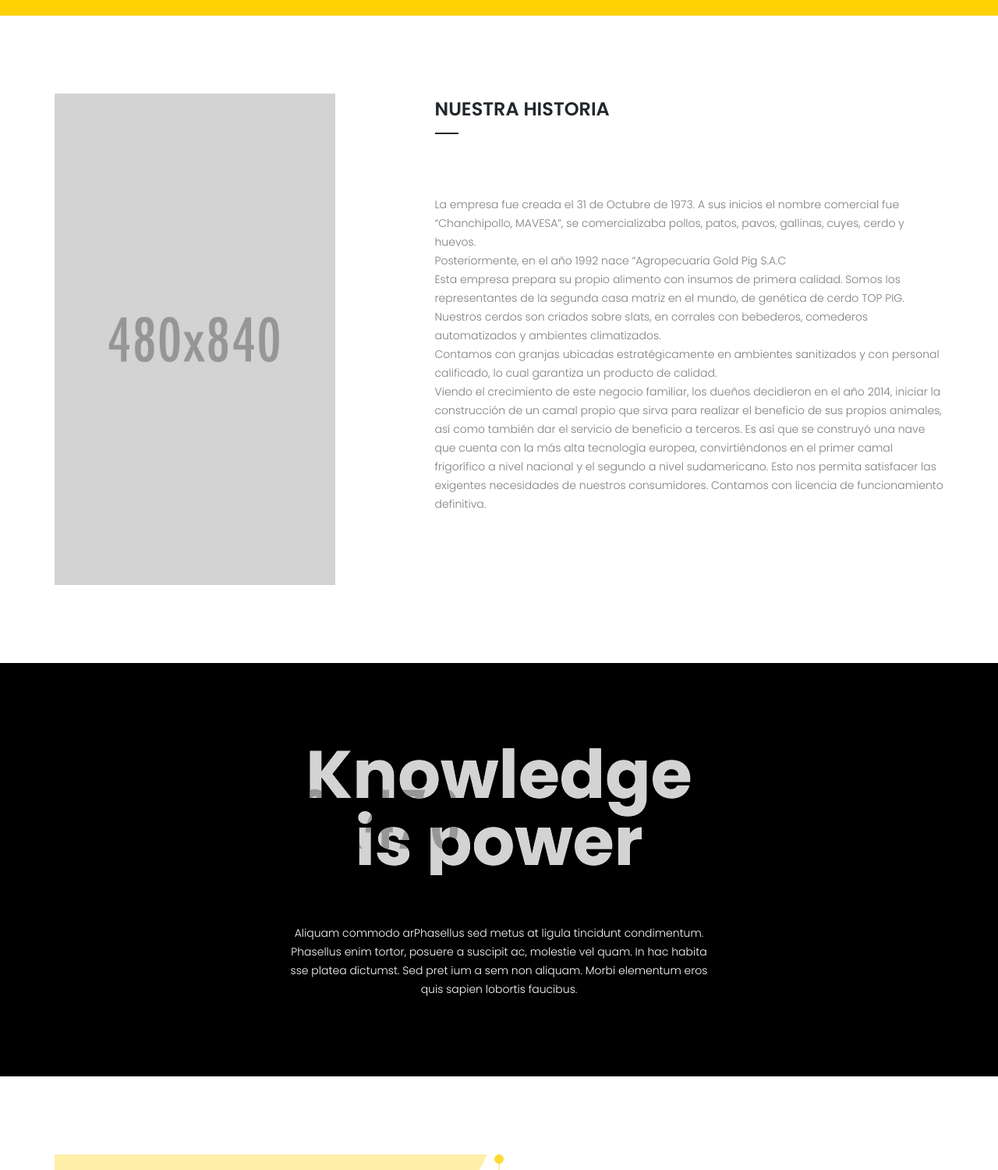
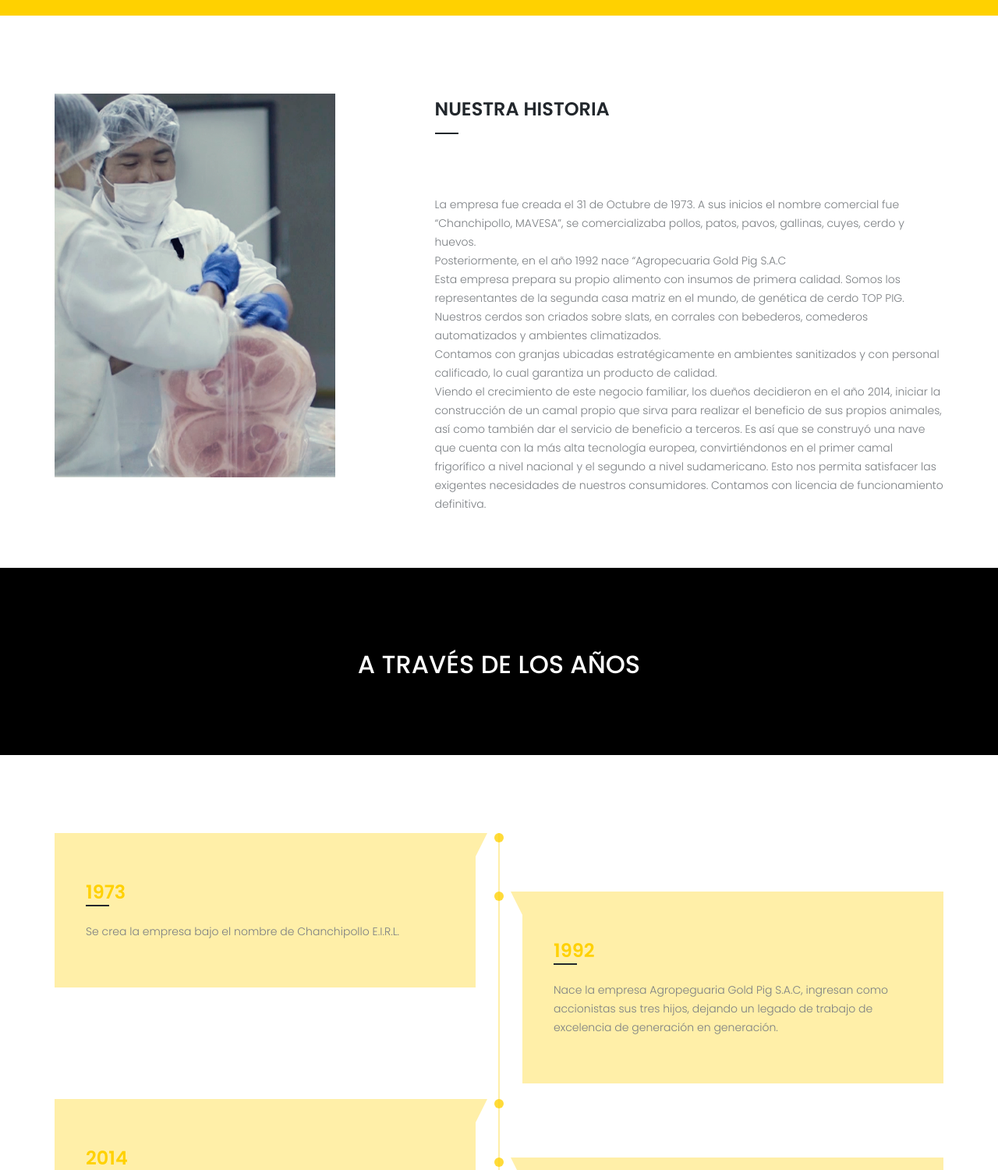
Before and after one commit to Jenny-Ha/goldpig, a plain HTML site: page historia.html in a window 1280 px wide. Shown: the part 260-1760 px from the top of the page at 78% size. Drawn offline with Linux system fonts and the light colour scheme.

Commit message:
Adición img a Historia

```diff
--- a/historia.html
+++ b/historia.html
@@ -139,7 +139,7 @@
 
                         <div class="about-me wow fadeInLeft">
 
-							<img src="images/about/team/image-1.jpg" alt="">
+							<img src="img/HISTORIA/historia1.png" alt="Historia de Goldpig Perú">
 
 							<div class="about-me-details">
 
@@ -180,23 +180,9 @@
 						<div class="row">
 							<div class="col-sm-12">
 
-								<div class="text-parallax" data-stellar-background-ratio="0.5" style="background-image:url(images/backgrounds/text-4.jpg);">
-									<h1 class="text-parallax-content text-center">Knowledge <br class="hidden-xs"> is power</h1>
+								<div class="text-center">
+									<h2 class="text-uppercase text-default-color"> A través de los años </h2>
 								</div><!-- text-parallax -->
-
-							</div><!-- col -->
-						</div><!-- row -->
-					</div><!-- container -->
-
-					<br><br>
-
-					<div class="container">
-						<div class="row">
-							<div class="col-sm-offset-2 col-sm-8 col-md-offset-3 col-md-6">
-
-								<p class="text-center">Aliquam commodo arPhasellus sed metus at ligula tincidunt condimentum. Phasellus enim
-								tortor, posuere a suscipit ac, molestie vel quam. In hac habita sse platea dictumst. Sed pret ium a sem non
-								aliquam. Morbi elementum eros quis sapien lobortis faucibus.</p>
 
 							</div><!-- col -->
 						</div><!-- row -->
```
Also changed, not shown: img/HISTORIA/historia1.png (added).
